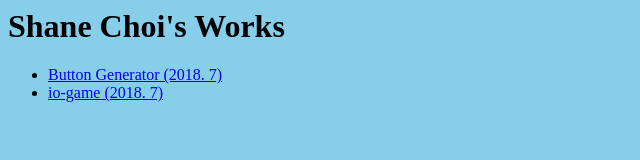
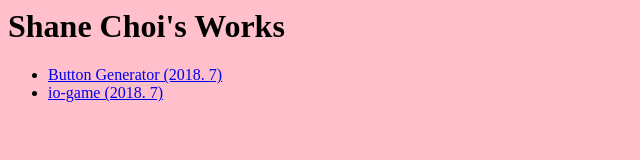
Before and after one commit to 191114454/portfolio, a plain HTML site: page index.html in a window 1280 px wide. Shown: the whole page, without its empty margins (0-640 px from the left). Drawn offline with Linux system fonts and the light colour scheme.

Commit message:
changed background

```diff
--- a/style.css
+++ b/style.css
@@ -1,3 +1,3 @@
 body {
-    background-color: skyblue;
+    background: pink;
 }
```
